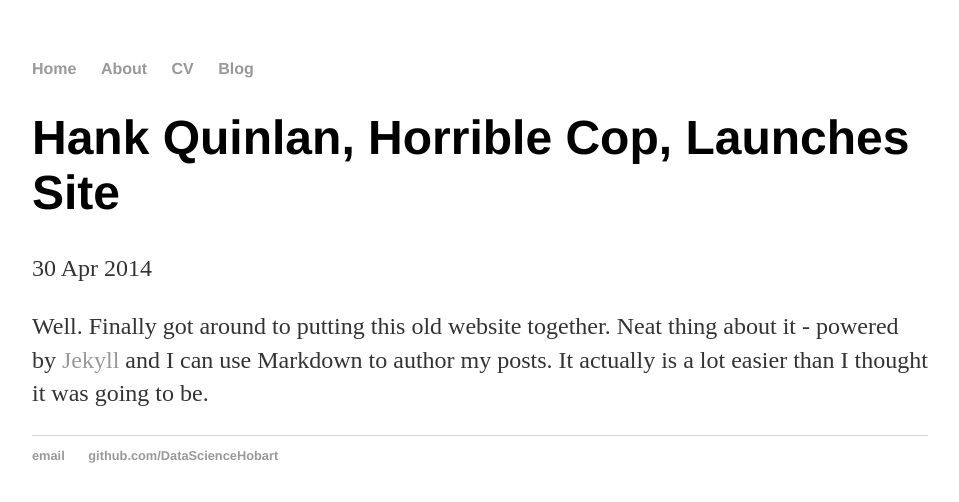
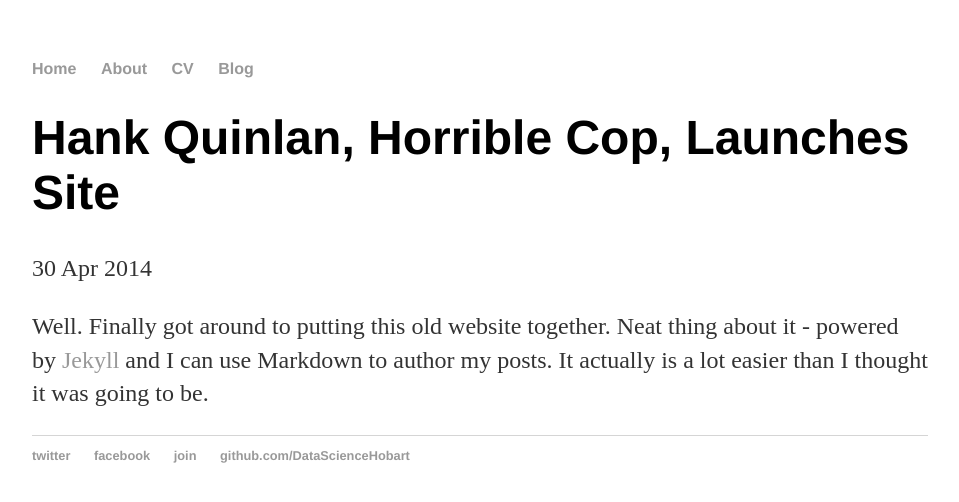
Before and after one commit to DataScienceHobart/DaSH, a Jekyll site: the page built from _posts/2014-04-30-apost.md, in a window 1280 px wide. Shown: the top 502 px of the page, without its empty margins (160-1119 px from the left). Built offline with Jekyll 4.4.1, drawn with Linux system fonts in a browser that asks for light colours.

Commit message:
Update default.html
contacts

```diff
--- a/_layouts/default.html
+++ b/_layouts/default.html
@@ -21,7 +21,10 @@
 		</div><!-- /.container -->
 		<footer>
     		<ul>
-        		<li><a href="mailto:spam@lolzbot">email</a></li>
+        		<li><a href="https://twitter.com/datasciencehbt">twitter</a></li>
+        		<li><a href="https://www.facebook.com/datasciencehobart">facebook</a></li>
+        		<li><a href="https://datasciencehobart.wordpress.com/about/">join</a></li>
+
         		<li><a href="https://github.com/DataScienceHobart">github.com/DataScienceHobart</a></li>
 			</ul>
 		</footer>
```
